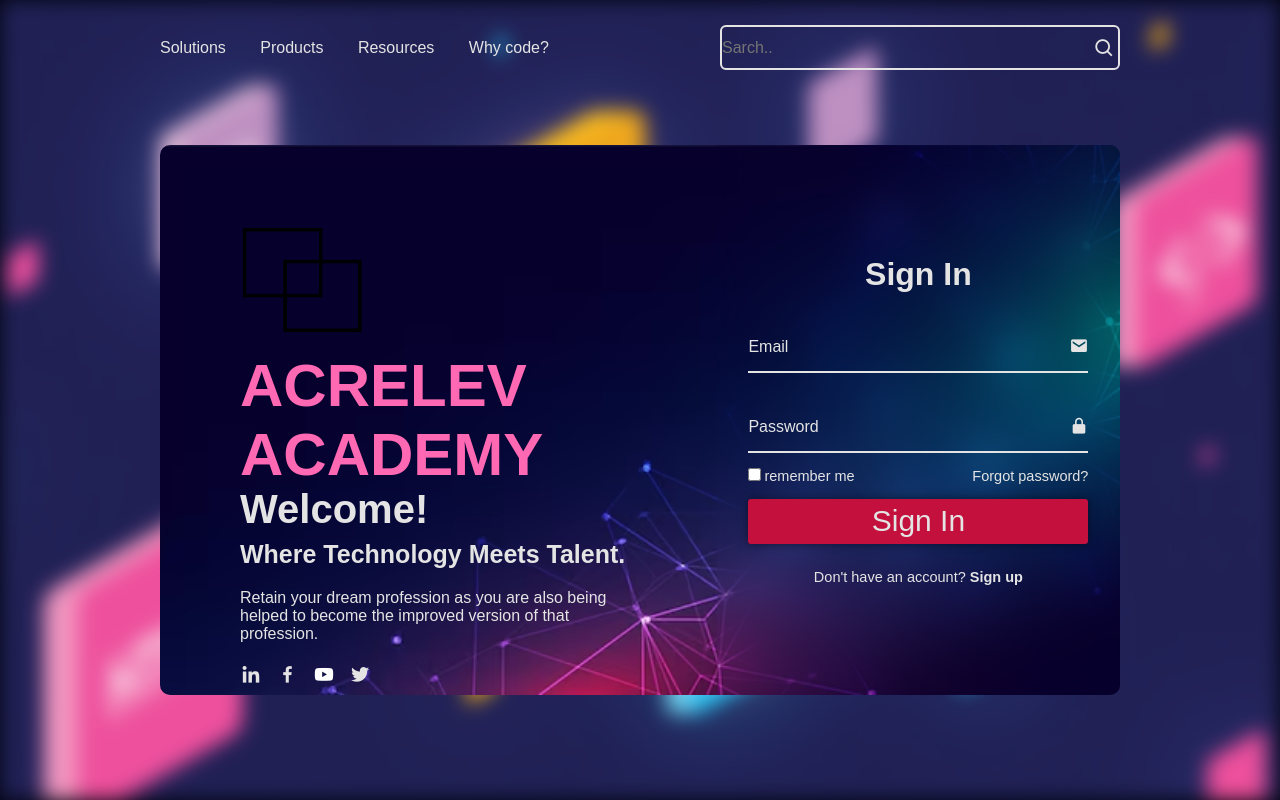
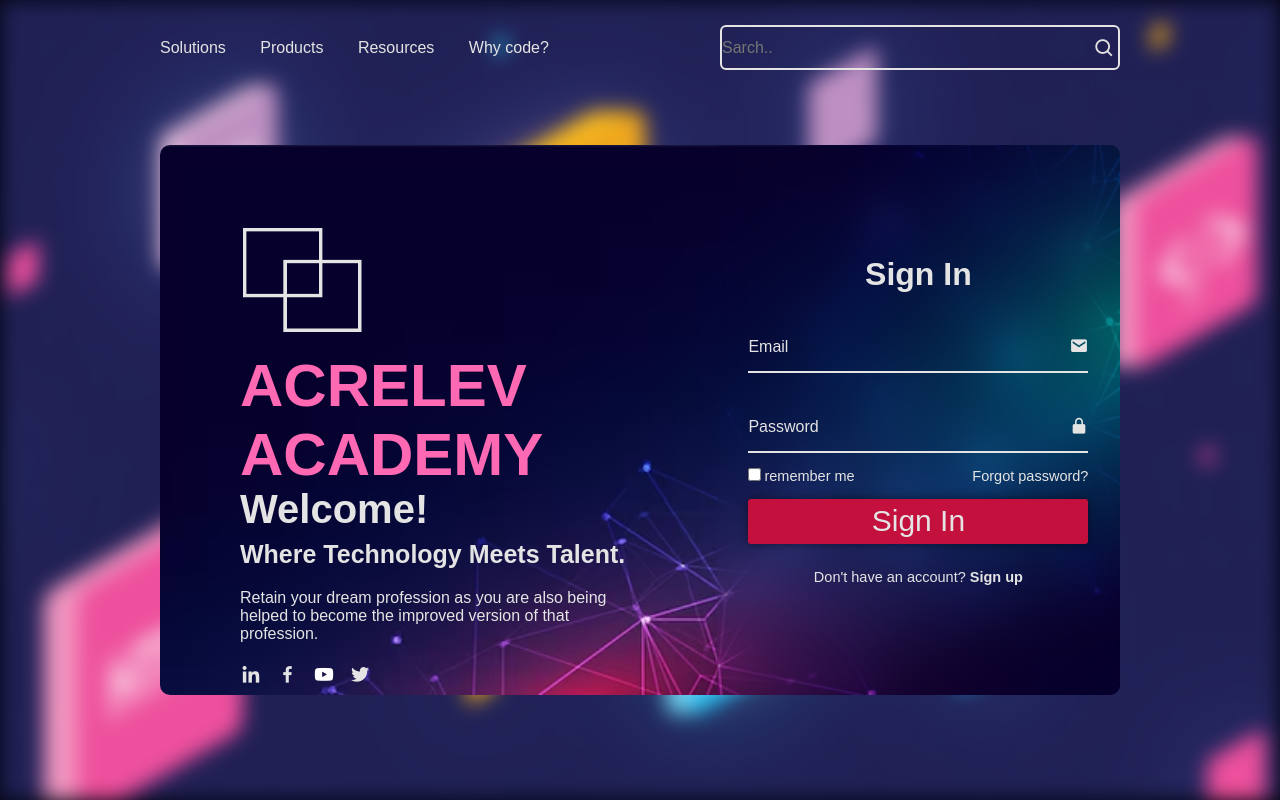
Before and after one commit to Isaackibuule/Acrelev, a plain HTML site: page index.html in a window 1280 px wide. Drawn offline with nearby package versions, Linux system fonts and the light colour scheme.

Commit message:
Update index.html

```diff
--- a/index.html
+++ b/index.html
@@ -1,7 +1,6 @@
 <!DOCTYPE html>
 <html lang ="en">
 <head>
-
 <meta charset="UTF-8">
 <meta http-equiv="X-UA-Compatible"
 content="IE=edge">
@@ -32,7 +31,7 @@ content="IE=edge">
     <div class="background"></div>
     <div class="container">
         <div class ="content">
-            <h2 class ="logo"><img src="logo1.png" alt="Logo" class="logo">
+            <h2 class ="logo"><img src="logo.png" alt="Logo" class="logo">
             </i>ACRELEV ACADEMY</h2>
 
             <div class="text-sci">
```
